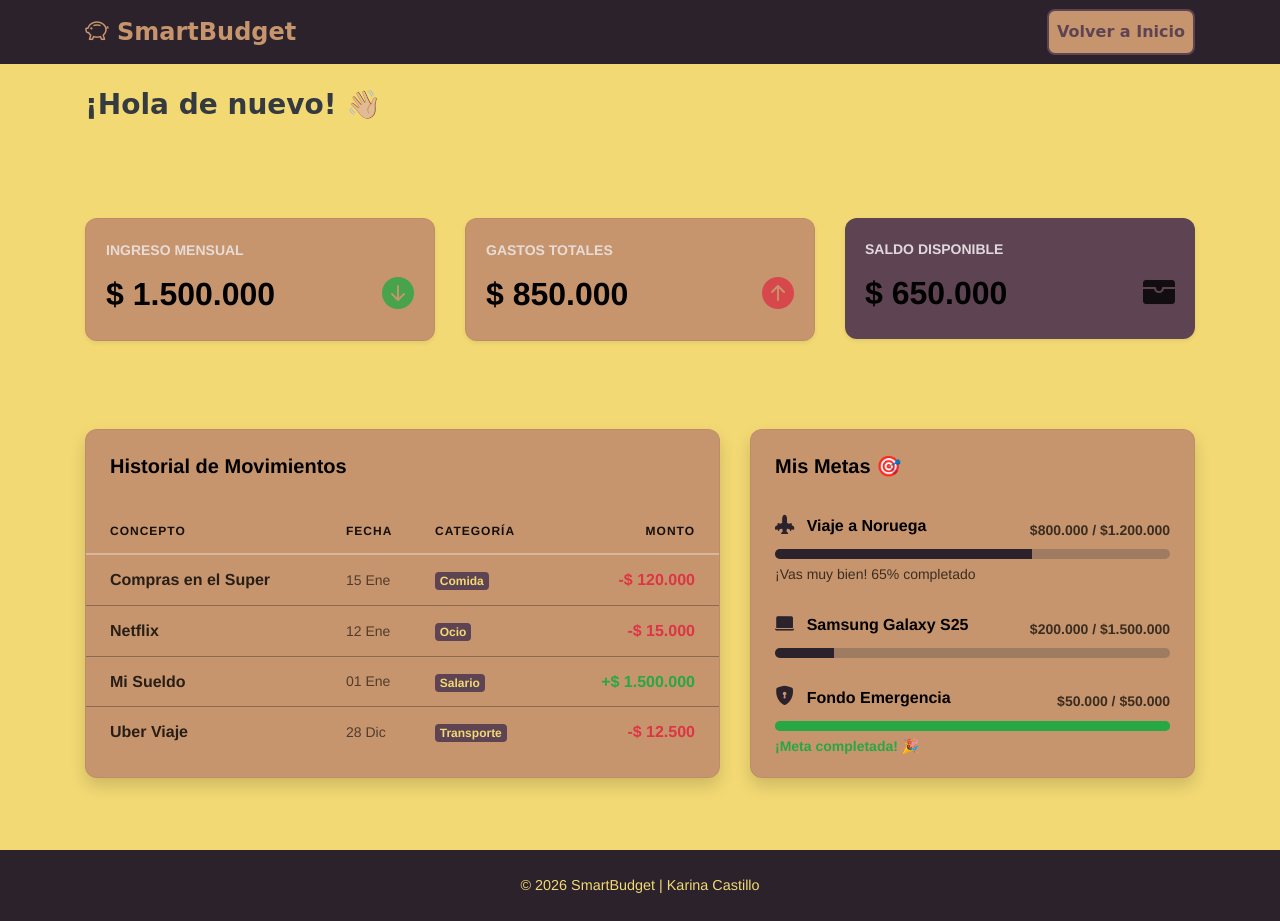
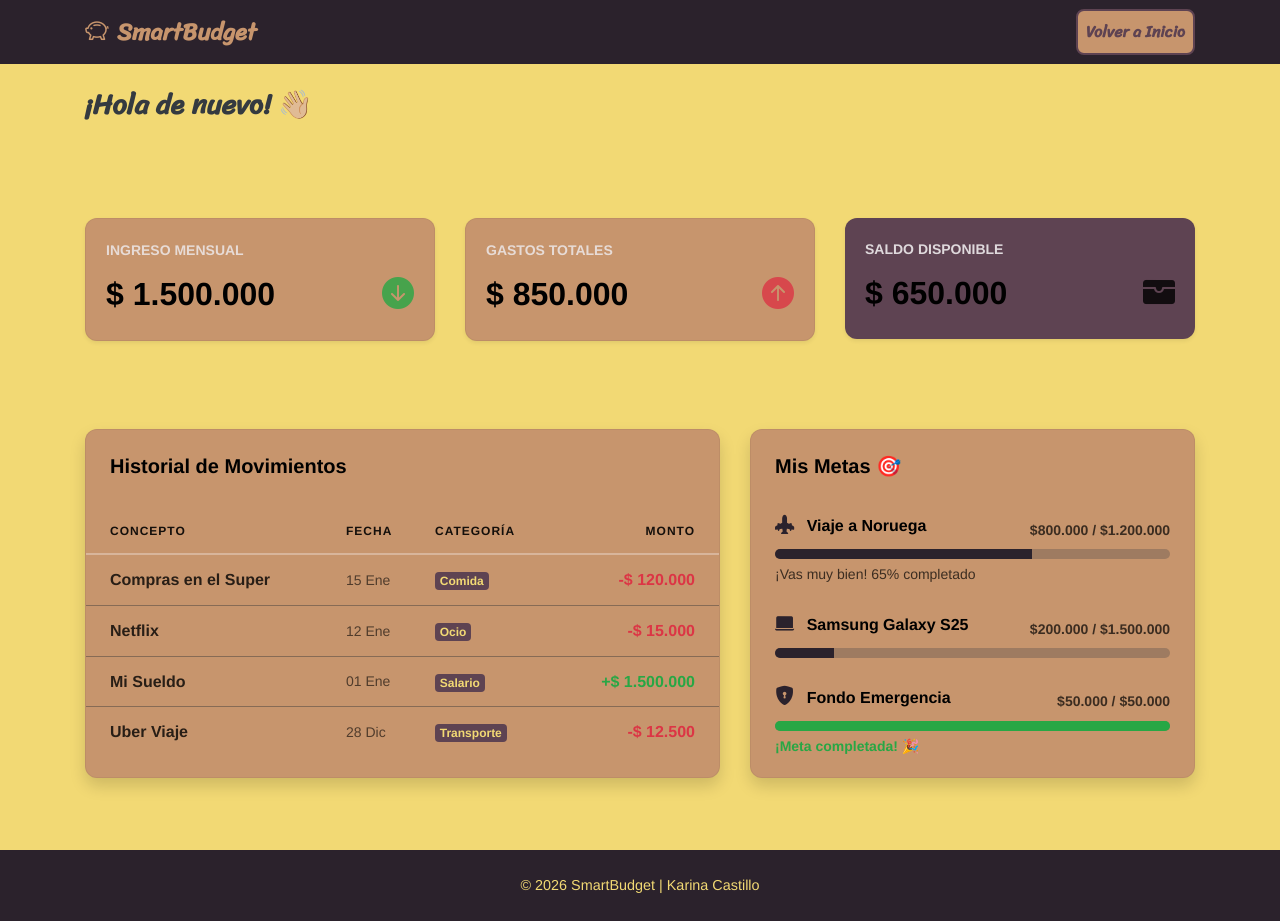
Before and after one commit to kacastilloch/Proyecto-SmartBudget, a website: page menu.html in a window 1280 px wide. Drawn offline with nearby package versions, Linux system fonts and the light colour scheme.

Commit message:
Actualización menu.html

```diff
--- a/menu.html
+++ b/menu.html
@@ -4,6 +4,9 @@
     <meta charset="UTF-8">
     <meta name="viewport" content="width=device-width, initial-scale=1.0">
     <!--links de fuentes, cdn boostrap, y main.css compilado-->
+    <link rel="preconnect" href="https://fonts.googleapis.com">
+    <link rel="preconnect" href="https://fonts.gstatic.com" crossorigin>
+    <link href="https://fonts.googleapis.com/css2?family=Sriracha&display=swap" rel="stylesheet">
     <link rel="stylesheet" href="https://cdn.jsdelivr.net/npm/bootstrap-icons@1.11.3/font/bootstrap-icons.min.css">
     <link rel="stylesheet" href="https://cdn.jsdelivr.net/npm/bootstrap@4.6.2/dist/css/bootstrap.min.css">
     <link rel="stylesheet" href="./assets/css/main.css">
```
